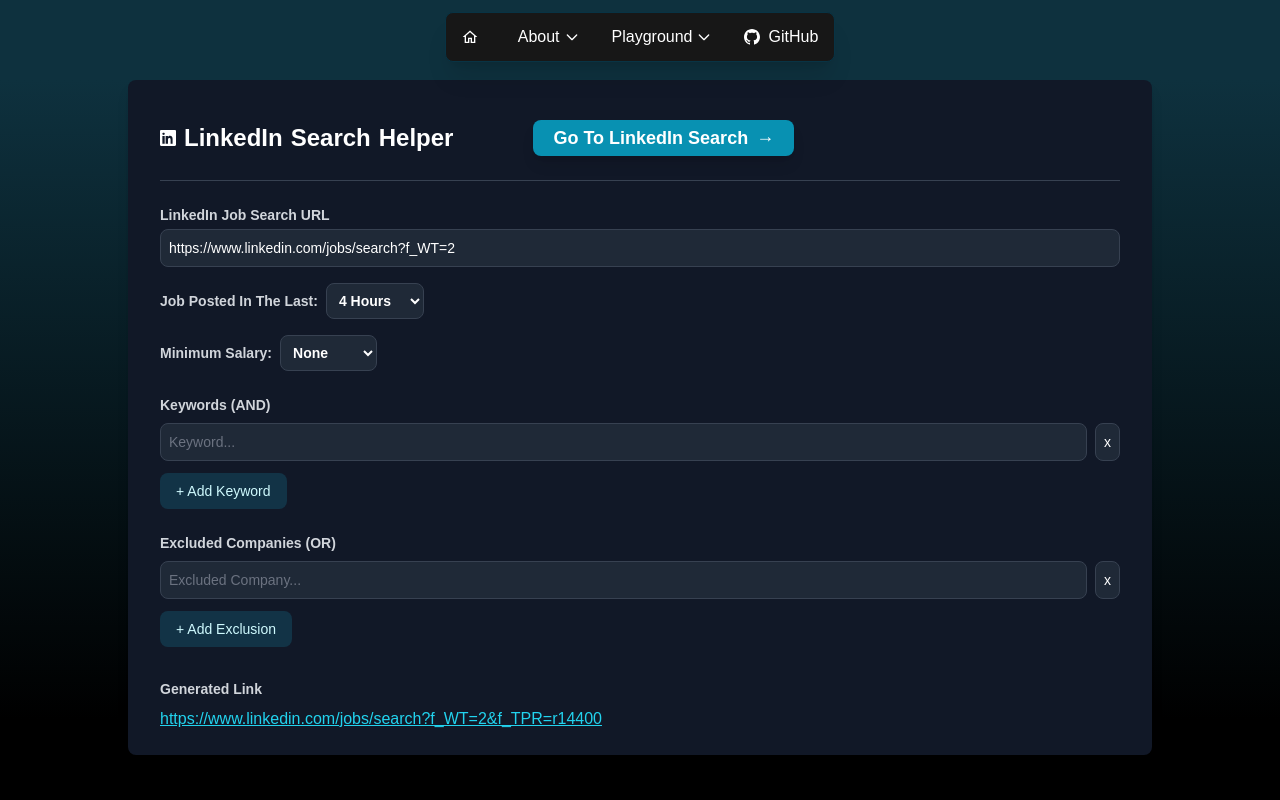
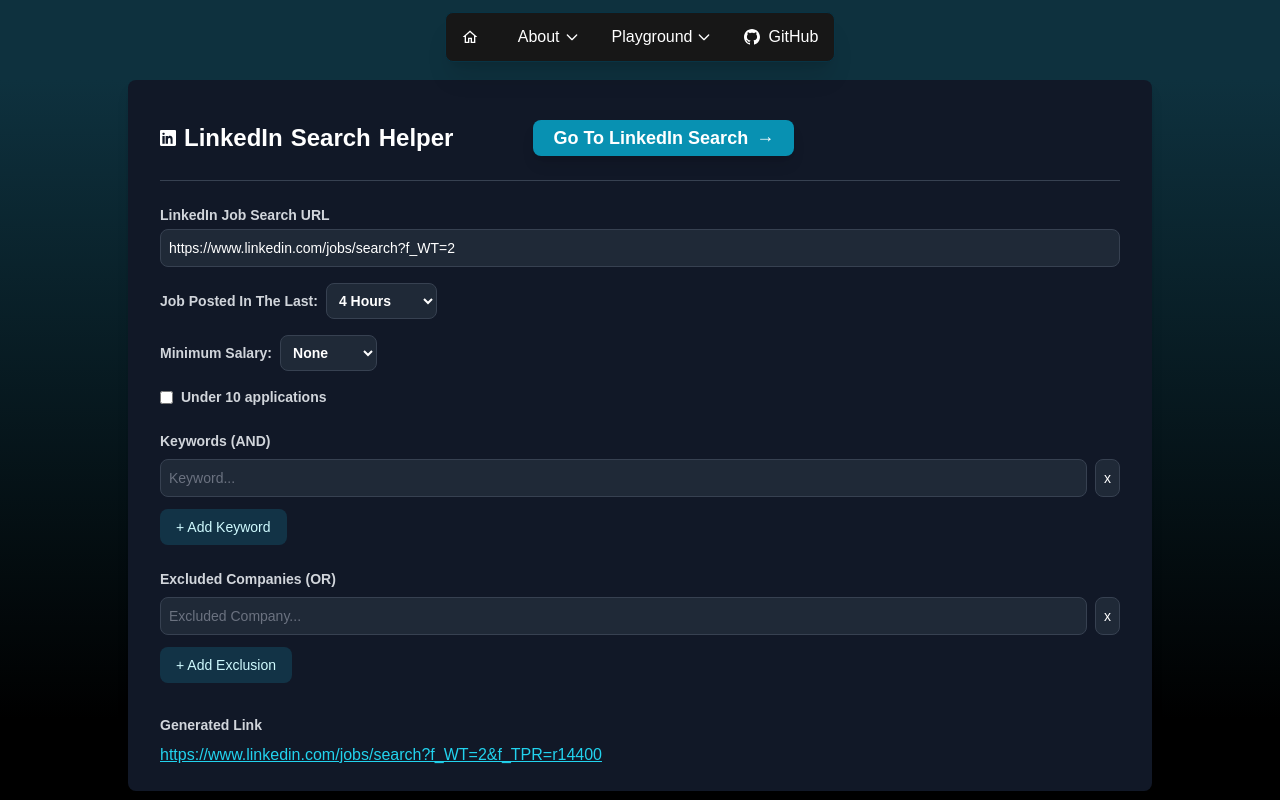
Before and after one commit to NikS-44/personal-portfolio, a Next.js app: page /projects/linkedin in a window 1280 px wide. Built offline with nearby package versions, Linux system fonts and the light colour scheme.

Commit message:
feat: add under 10 applicant check box and 10 minute time option

```diff
--- a/app/components/projects/LinkedInHelper.tsx
+++ b/app/components/projects/LinkedInHelper.tsx
@@ -10,6 +10,7 @@
   const [keywords, setKeywords] = useState<string[]>([]);
   const [exclusions, setExclusions] = useState<string[]>([]);
   const [finalURL, setFinalURL] = useState("");
+  const [under10Applications, setUnder10Applications] = useState(false);
   const loadedRef = useRef(false);
 
   useEffect(() => {
@@ -20,6 +21,7 @@
       const savedSalary = localStorage.getItem("lg_selectedSalary");
       const savedKeywords = localStorage.getItem("lg_keywords");
       const savedExclusions = localStorage.getItem("lg_exclusions");
+      const savedUnder10Applications = localStorage.getItem("lg_under10Applications");
 
       if (savedURL) {
         setInputURL(savedURL);
@@ -44,6 +46,10 @@
       } else {
         setExclusions([""]);
       }
+
+      if (savedUnder10Applications) {
+        setUnder10Applications(savedUnder10Applications === "true");
+      }
     }
   }, []);
 
@@ -53,11 +59,12 @@
     localStorage.setItem("lg_selectedSalary", selectedSalary);
     localStorage.setItem("lg_keywords", JSON.stringify(keywords));
     localStorage.setItem("lg_exclusions", JSON.stringify(exclusions));
-  }, [inputURL, selectedTime, selectedSalary, keywords, exclusions]);
+    localStorage.setItem("lg_under10Applications", under10Applications.toString());
+  }, [inputURL, selectedTime, selectedSalary, keywords, exclusions, under10Applications]);
 
   useEffect(() => {
     generateLink();
-  }, [inputURL, selectedTime, keywords, exclusions, selectedSalary]);
+  }, [inputURL, selectedTime, keywords, exclusions, selectedSalary, under10Applications]);
 
   const handleURLChange = (e: React.ChangeEvent<HTMLInputElement>) => {
     setInputURL(e.target.value);
@@ -174,6 +181,10 @@
       parsedURL.searchParams.set("f_SB2", selectedSalary);
     }
 
+    if (under10Applications) {
+      parsedURL.searchParams.set("f_EA", "true");
+    }
+
     setFinalURL(parsedURL.toString());
   };
 
@@ -226,6 +237,7 @@
               onChange={handleTimeChange}
               className="ml-2 rounded-lg border border-gray-700 bg-gray-800 p-2 text-sm text-white focus:outline-none focus:ring-1 focus:ring-cyan-600"
             >
+              <option value="600">10 Minutes</option>
               <option value="3600">1 Hour</option>
               <option value="14400">4 Hours</option>
               <option value="43200">12 Hours</option>
@@ -253,6 +265,17 @@
               <option value="8">$180,000</option>
               <option value="9">$200,000</option>
             </select>
+          </label>
+        </div>
+        <div className="mt-4">
+          <label className="flex items-center">
+            <input
+              type="checkbox"
+              checked={under10Applications}
+              onChange={(e) => setUnder10Applications(e.target.checked)}
+              className="mr-2 rounded border-gray-700 bg-gray-800 text-cyan-600 focus:ring-cyan-600"
+            />
+            <span className="text-sm font-semibold text-gray-300">Under 10 applications</span>
           </label>
         </div>
         <div className="mt-6">
```
